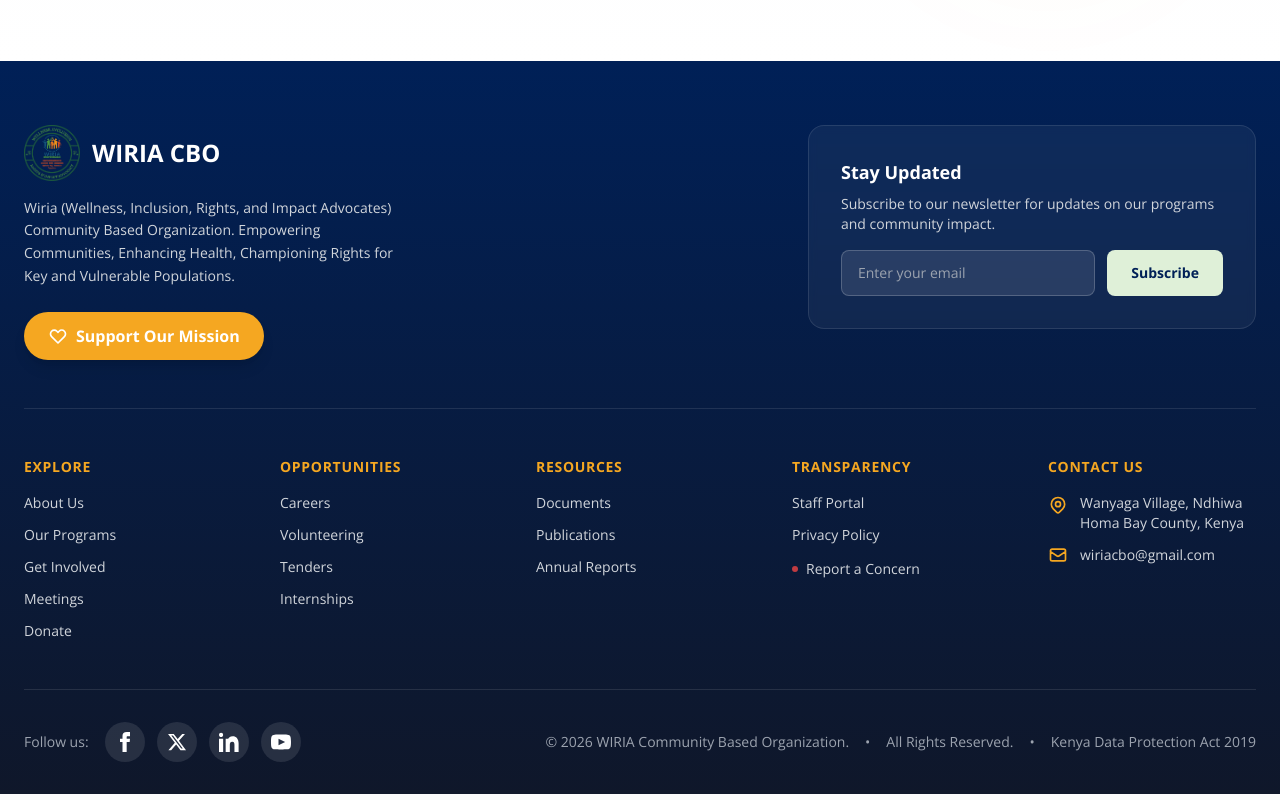
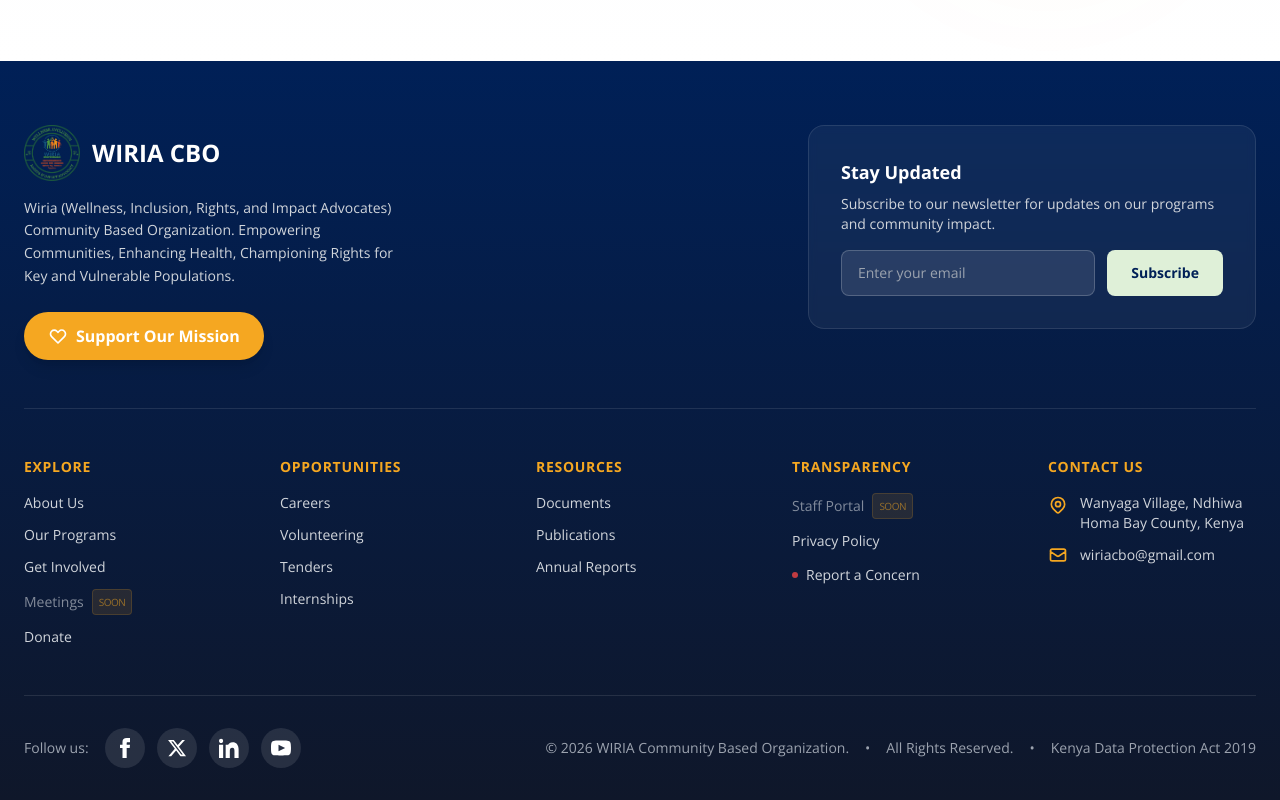
Before and after one commit to Lameck1/wiria_cbo, a React (Vite) app: page / in a window 1280 px wide. Shown: the part 3904-4704 px from the top of the page. Built offline with nearby package versions, Linux system fonts and the light colour scheme; no server answers.

Commit message:
feat: implement UI fallback for backend-dependent footer links

```diff
--- a/src/shared/components/layout/Footer.tsx
+++ b/src/shared/components/layout/Footer.tsx
@@ -3,11 +3,27 @@
  * Global footer matching original index.html exactly
  */
 
-import { Link } from 'react-router-dom';
+import { Link, useNavigate } from 'react-router-dom';
 import { ROUTES } from '@/shared/constants/routes';
+import { useBackendStatus } from '@/shared/services/backendStatus';
+import { notificationService } from '@/shared/services/notification/notificationService';
 
 export function Footer() {
     const currentYear = new Date().getFullYear();
+    const { isBackendConnected } = useBackendStatus();
+    const navigate = useNavigate();
+
+    const handleProtectedLink = (e: React.MouseEvent, route: string, label: string) => {
+        if (!isBackendConnected) {
+            e.preventDefault();
+            notificationService.info(
+                `${label} is temporarily unavailable while we finalize our server setup. Please check back soon!`,
+                5000
+            );
+        } else {
+            navigate(route);
+        }
+    };
 
     return (
         <footer className="bg-gradient-to-b from-wiria-blue-dark to-slate-900 text-white">
@@ -86,8 +102,13 @@
                                 </Link>
                             </li>
                             <li>
-                                <Link to={ROUTES.MEMBER_MEETINGS} className="text-gray-300 hover:text-white transition-colors">
+                                <Link
+                                    to={ROUTES.MEMBER_MEETINGS}
+                                    onClick={(e) => handleProtectedLink(e, ROUTES.MEMBER_MEETINGS, 'Member Meetings')}
+                                    className={`text-gray-300 hover:text-white transition-colors flex items-center gap-2 ${!isBackendConnected && 'opacity-60 cursor-not-allowed'}`}
+                                >
                                     Meetings
+                                    {!isBackendConnected && <span className="text-[10px] bg-wiria-yellow/20 text-wiria-yellow px-1.5 py-0.5 rounded border border-wiria-yellow/30 uppercase tracking-tighter">Soon</span>}
                                 </Link>
                             </li>
                             <li>
@@ -158,8 +179,13 @@
                         </h4>
                         <ul className="space-y-3 text-sm">
                             <li>
-                                <Link to={ROUTES.STAFF_LOGIN} className="text-gray-300 hover:text-white transition-colors">
+                                <Link
+                                    to={ROUTES.STAFF_LOGIN}
+                                    onClick={(e) => handleProtectedLink(e, ROUTES.STAFF_LOGIN, 'Staff Portal')}
+                                    className={`text-gray-300 hover:text-white transition-colors flex items-center gap-2 ${!isBackendConnected && 'opacity-60 cursor-not-allowed'}`}
+                                >
                                     Staff Portal
+                                    {!isBackendConnected && <span className="text-[10px] bg-wiria-yellow/20 text-wiria-yellow px-1.5 py-0.5 rounded border border-wiria-yellow/30 uppercase tracking-tighter">Soon</span>}
                                 </Link>
                             </li>
                             <li>
```
